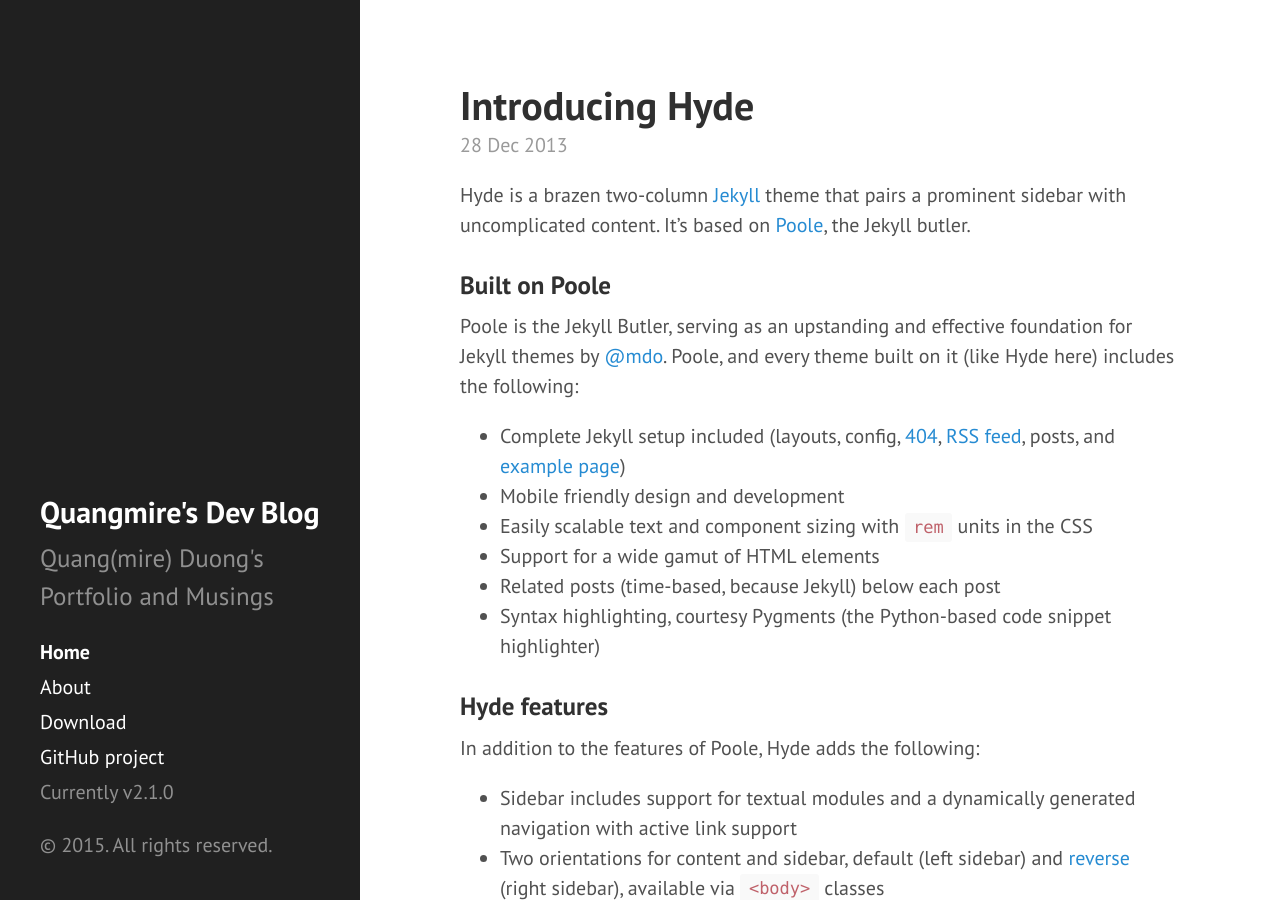
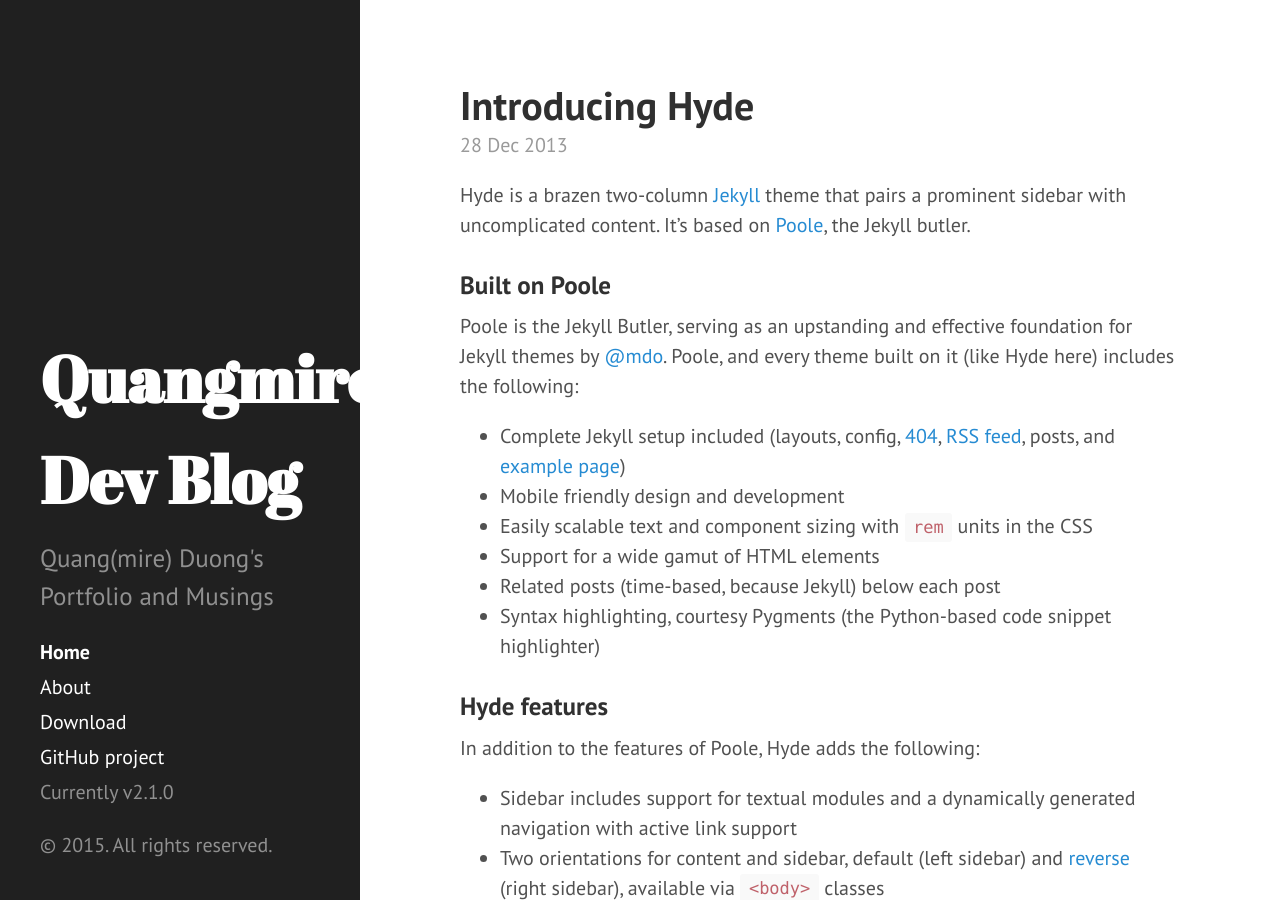
Before and after one commit to Quangmire/quangduong.me, a Jekyll site: the page built from index.html, in a window 1280 px wide and 900 px high. Built offline with Jekyll 4.4.1, drawn with Linux system fonts in a browser that asks for light colours; Markdown is read by kramdown in place of the engine named in the settings; the list of posts is cut into pages by our own code.

Commit message:
Resize title font.

```diff
--- a/_config.yml
+++ b/_config.yml
@@ -7,7 +7,7 @@
 relative_permalinks: true
 
 # Setup
-title:            "Quangmire's Dev Blog"
+title:            "<p>Quangmire's</p><p>Dev Blog</p>"
 tagline:          "Quang's Portfolio"
 description:      "Quang(mire) Duong's Portfolio and Musings"
 url:              http://hyde.getpoole.com
--- a/_includes/sidebar.html
+++ b/_includes/sidebar.html
@@ -1,11 +1,11 @@
 <div class="sidebar">
   <div class="container sidebar-sticky">
     <div class="sidebar-about">
-      <h2>
+      <h1>
         <a href="{{ site.baseurl }}">
           {{ site.title }}
         </a>
-      </h2>
+      </h1>
       <p class="lead">{{ site.description }}</p>
     </div>
 
```
